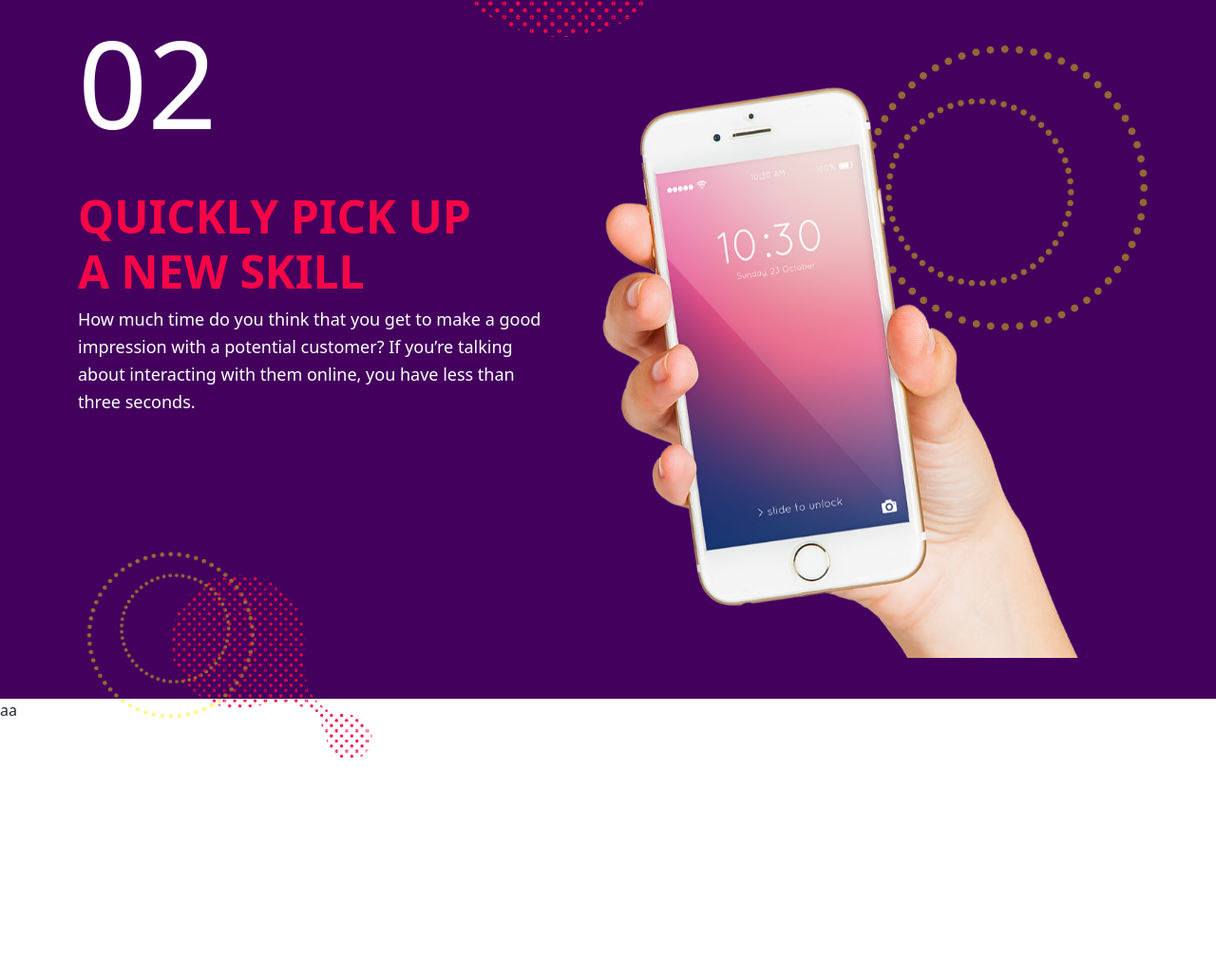
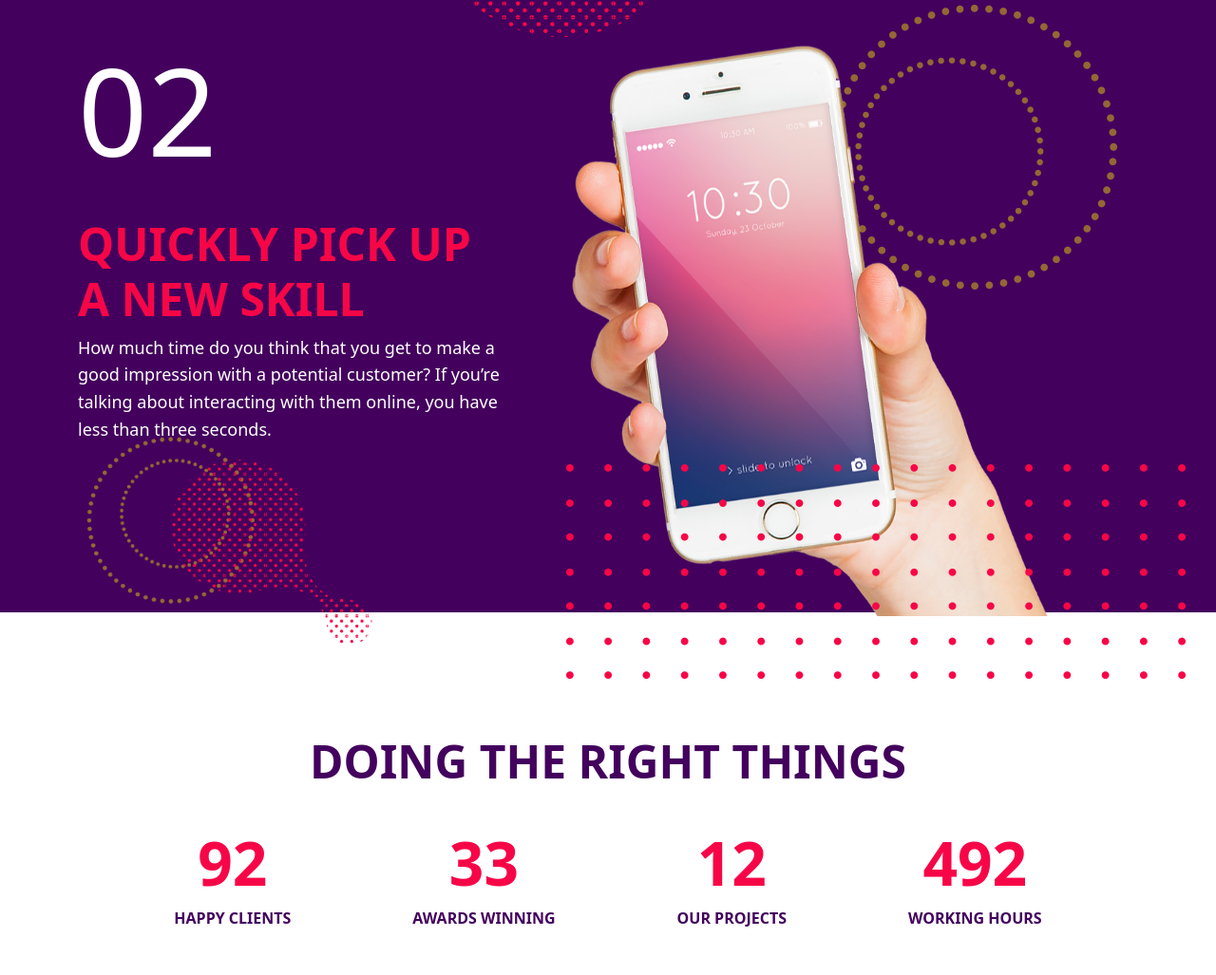
Before and after one commit to jaba777/nicePage, a plain HTML site: page index.html in a window 1280 px wide. Shown: the part 1426-2453 px from the top of the page at 95% size. Before the commit the page ends 2362 px from the top, so only its background shows below. Drawn offline with nearby package versions, Linux system fonts and the light colour scheme.

Commit message:
finish count section

```diff
--- a/index.html
+++ b/index.html
@@ -78,10 +78,14 @@
                 </div>
             </div>
 
-            <div class="inspire-images-2 col">
+            <div class="inspire-images-2">
                 <img src="./Images/Untitled6.png" alt="untitle 6">
                 <img src="./Images/phone-2.png" alt="phone-2">
+                <div class="dots">
+                    <img src="./Images/dots.png" alt="dots">
+                </div>
             </div>
+
 
         </div>
 
@@ -89,7 +93,35 @@
     </section>
 
     <section class="number-counters">
-        aa
+        <h2>DOING THE RIGHT THINGS</h2>
+     <div class="count-containers">
+
+        <div class="count-box">
+            <h3 class="count-number">92</h3>
+            <p>HAPPY CLIENTS</p>
+        </div>
+
+
+        <div class="count-box">
+            <h3 class="count-number">33</h3>
+            <p>AWARDS WINNING</p>
+        </div>
+
+
+
+        <div class="count-box">
+            <h3 class="count-number">12</h3>
+            <p>OUR PROJECTS</p>
+        </div>
+
+
+        <div class="count-box">
+            <h3 class="count-number">492</h3>
+            <p>WORKING HOURS</p>
+        </div>
+
+
+     </div>
     </section>
 
 
--- a/main.css
+++ b/main.css
@@ -167,6 +167,7 @@ body{
 }
 
 .untitle-3{
+    margin-top: -150px;
     margin-bottom: -200px;
 }
 
@@ -175,3 +176,51 @@ body{
     height: 483px;
     object-fit: contain;
 }
+
+.dots{
+    margin-bottom: -70px;
+    margin-top: -160px;
+    margin-right: -50px;
+    margin-left: 50px;
+}
+
+.number-counters{
+    margin-top: 8rem;
+    display: flex;
+    justify-content: center;
+    width: 100%;
+    flex-direction: column;
+}
+
+.number-counters h2{
+    text-align: center;
+    font-size: 3rem;
+    color: #43005d;
+    font-weight: 700;
+}
+
+.count-containers{
+    margin: 2rem auto;
+    display: flex;
+    flex-wrap: wrap;
+    align-items: center;
+    gap: 8rem;
+}
+
+.count-box{
+    display: flex;
+    flex-direction: column;
+    align-items: center;
+}
+
+.count-box h3{
+    font-size: 4rem;
+    color: #f70647;
+    font-weight: 700;
+}
+
+.count-box p{
+    color: #43005d;
+    font-weight: 600;
+    font-size: 16px;
+}
```
Also changed, not shown: Images/dots.png (added).
